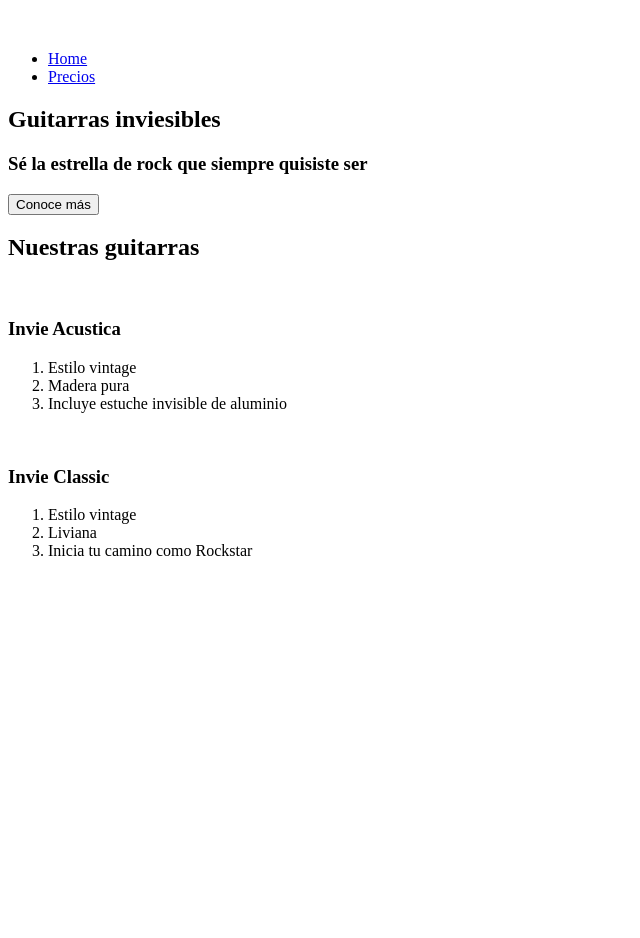
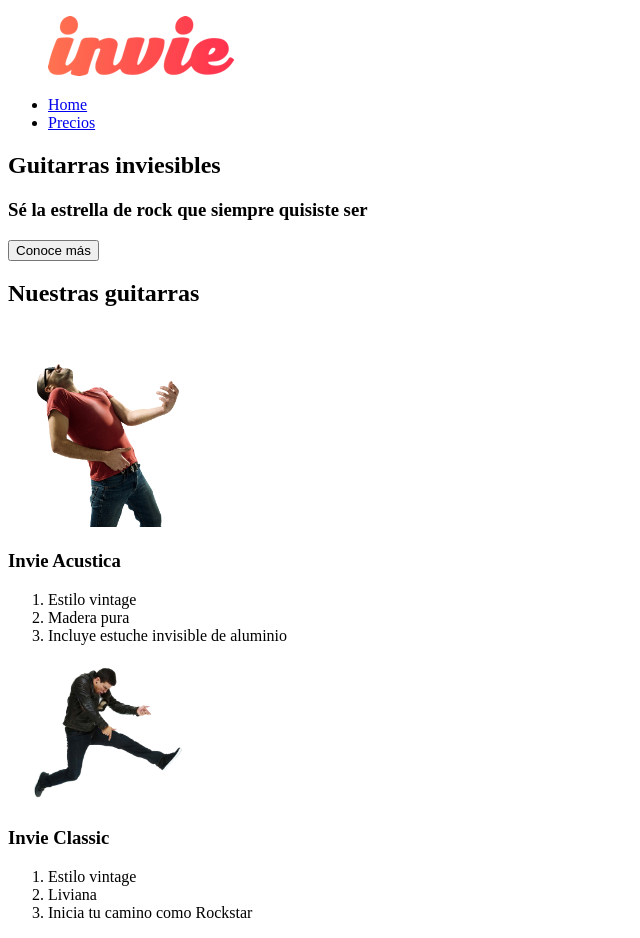
Before and after one commit to VictorBejarano/Invie_WEB, a plain HTML site: page index.html in a window 1280 px wide. Shown: the whole page, without its empty margins (0-640 px from the left). Before the commit the page ends 800 px from the top, so only its background shows below. Drawn offline with Linux system fonts and the light colour scheme.

Commit message:
Agregando imagenes al sitio

```diff
--- a/index.html
+++ b/index.html
@@ -7,7 +7,8 @@
   <body><!-- contenido del sitio web -->
     <header><!-- cabecera -->
       <figure><!-- logotipo -->
-        <img src="" alt=""/>
+        <img src="images/invie.png" width="186" height="60" alt="Invie logotipo"/>
+        <!-- en alt sale cuando la imagen no carga -->
       </figure>
       <nav><!-- menu -->
         <ul><!--unorden list - lista sin numeracion -->
@@ -30,7 +31,7 @@
     <section><!-- guitarras -->
       <h2>Nuestras guitarras</h2><!-- titulo -->
       <article class=""><!-- para poner pedazos muy especifico ej blog (guitarra 1) -->
-        <img src="" alt=""/>
+        <img src="images/invie-acustica.png" alt="Guitarra Invie Acustica" width="200"/>
         <h3>Invie Acustica</h3>
         <ol><!-- ordened list lista con numeracion -->
           <li>Estilo vintage</li>
@@ -39,7 +40,7 @@
         </ol>
       </article>
       <article class=""><!-- guitarra 2 -->
-        <img src="" alt=""/>
+        <img src="images/invie-classic.png" alt="Guitarra Invie Classic" width="200"/>
         <h3>Invie Classic</h3>
         <ol><!-- ordened list lista con numeracion -->
           <li>Estilo vintage</li>
```
Also changed, not shown: images/invie-acustica.png (added), images/invie-classic.png (added), images/invie.png (added).
